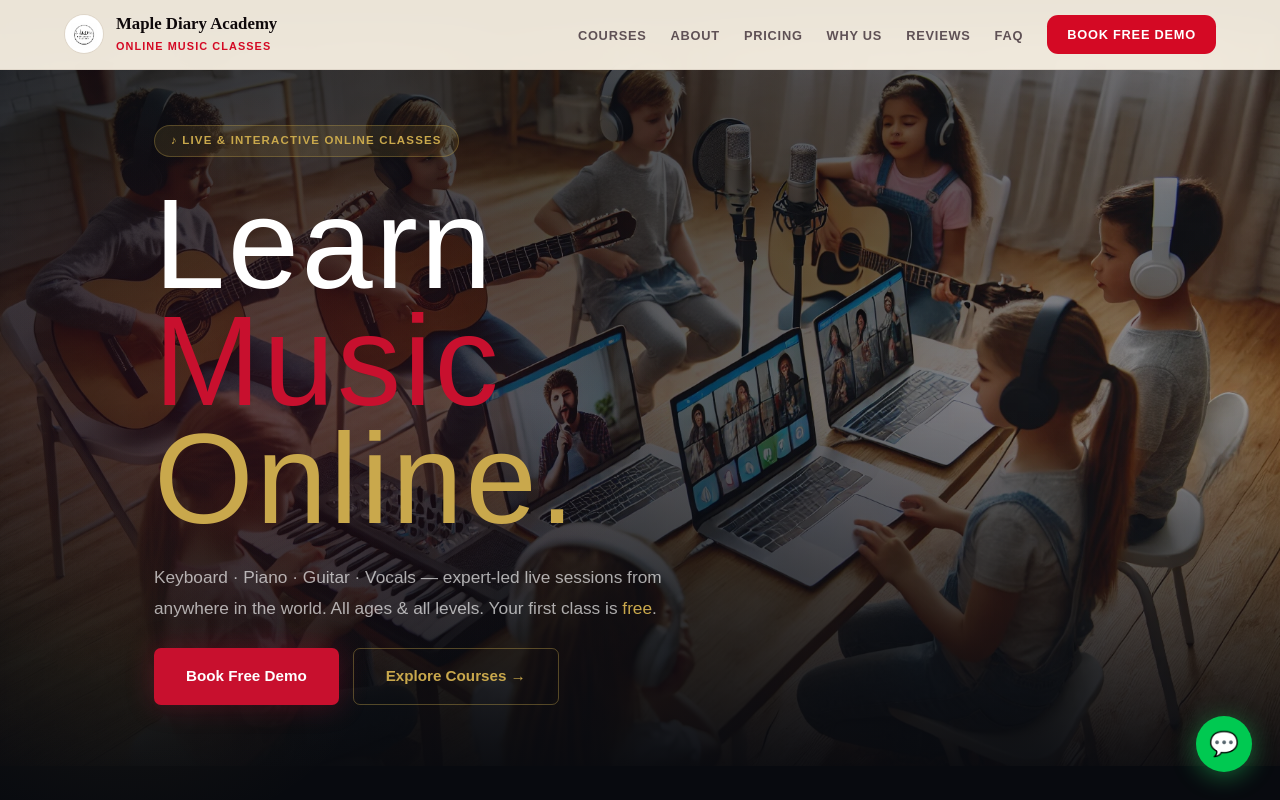
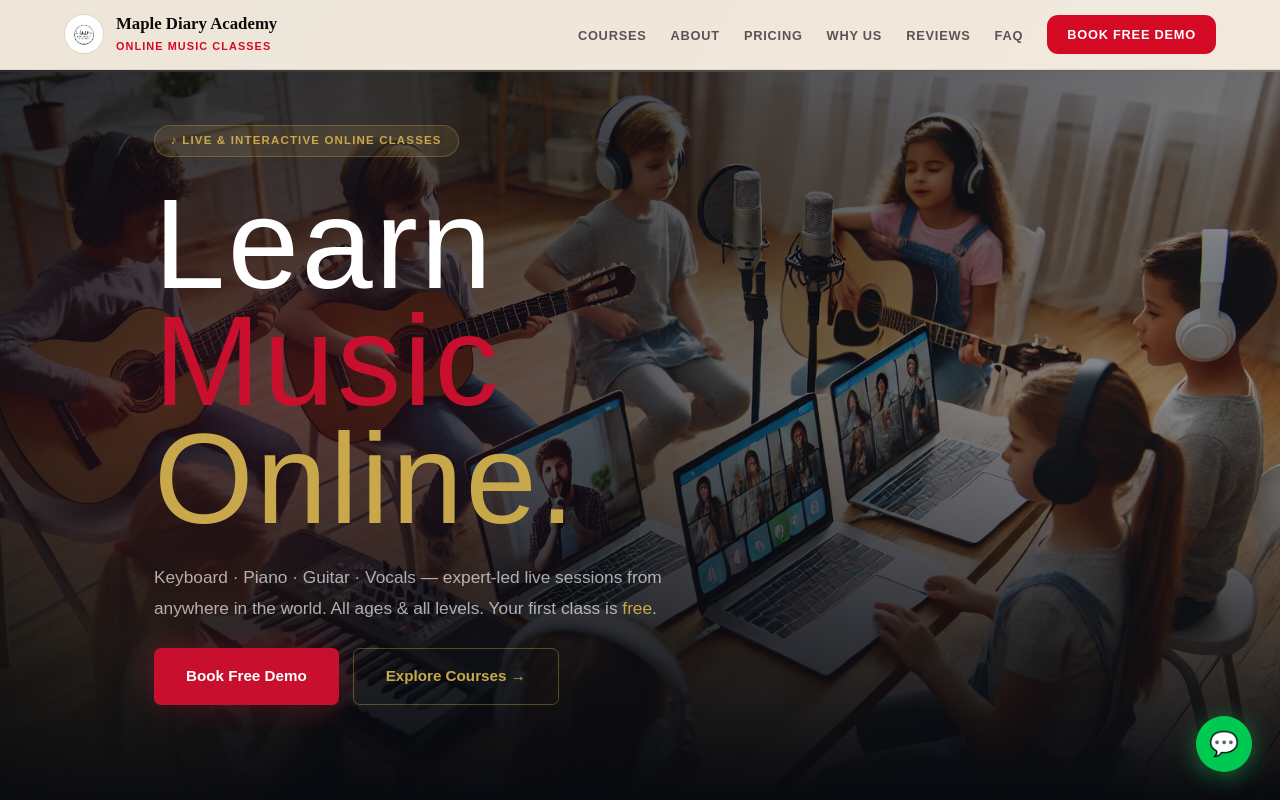
Before and after one commit to Snekhagopal/Maple_Academy, a Next.js app: page / in a window 1280 px wide. Shown: the top 800 px of the page. Built offline with nearby package versions, Linux system fonts and the light colour scheme.

Commit message:
changed many things

```diff
--- a/app/globals.css
+++ b/app/globals.css
@@ -218,7 +218,7 @@
 
 /* Scrollbar */
 ::-webkit-scrollbar {
-  width: 6px;
+  /* width: 0px; */
 }
 ::-webkit-scrollbar-track {
   background: hsl(var(--background));
--- a/app/layout.tsx
+++ b/app/layout.tsx
@@ -14,8 +14,8 @@ const geistMono = Geist_Mono({
 });
 
 export const metadata: Metadata = {
-  title: "Create Next App",
-  description: "Generated by create next app",
+  title: "Maple Academy",
+  description: "Maple Academy for students ",
 };
 
 export default function RootLayout({
--- a/components/shared/Header.tsx
+++ b/components/shared/Header.tsx
@@ -96,7 +96,7 @@ const Header = ({onOpenDemo}:NavbarProps) => {
             }}
             className="mt-3 text-primary font-bold text-left bg-transparent border-none cursor-pointer"
           >
-            📋 Book Free Demo →
+            Book Free Demo →
           </button>
         </div>
       )}
--- a/routeComponents/Home/DemoModal.tsx
+++ b/routeComponents/Home/DemoModal.tsx
@@ -364,7 +364,7 @@ const DemoModal = ({ open, onClose }: DemoModalProps) => {
                 rel="noopener noreferrer"
                 className="inline-flex items-center gap-2.5 bg-green-600 text-primary-foreground px-7 py-3 rounded-lg font-bold text-[.9rem] transition-colors hover:bg-green-700"
               >
-                💬 Message Us on WhatsApp
+                Message Us on WhatsApp
               </a>
             </div>
           )}
--- a/routeComponents/Home/Hero.tsx
+++ b/routeComponents/Home/Hero.tsx
@@ -8,11 +8,22 @@ interface HeroProps {
 
 const Hero = ({ onOpenDemo }: HeroProps) => {
   return (
-    <section id="hero" className="relative min-h-screen flex items-center overflow-hidden">
-      {/* Background image - full display */}
-      <div className="absolute inset-0">
-        <Image src={heroBg} alt="" className="w-full h-full object-contain object-center bg-[#080A0F]" />
-      </div>
+    <section id="hero"
+    className="relative min-h-screen flex items-center overflow-hidden "
+    // className="relative h-[110vh] flex items-start overflow-hidden"
+    >
+
+        <div className="absolute inset-0">
+          <Image
+            src={heroBg}
+            alt="Hero"
+            fill
+            priority
+            className="object-cover translate-y-[9%]
+            h-full w-full"
+          />
+        </div>
+
       {/* Dark overlay with less transparency */}
       <div className="absolute inset-0 bg-linear-to-r from-[#080A0F]/80 via-[#080A0F]/65 to-[#080A0F]/40" />
       <div className="absolute inset-0 bg-linear-to-t from-[#080A0F] via-transparent to-[#080A0F]/30" />
--- a/routeComponents/Home/Pricing.tsx
+++ b/routeComponents/Home/Pricing.tsx
@@ -158,7 +158,8 @@ const Pricing = ({ onOpenDemo }: PricingProps) => {
                       : "bg-transparent text-primary border border-primary/25 hover:bg-primary/10 hover:border-primary"
                   }`}
                 >
-                  {course.icon} Book Free Demo
+                  {/* {course.icon} */}
+                   Book Free Demo
                 </button>
               </motion.div>
             ))}
```
